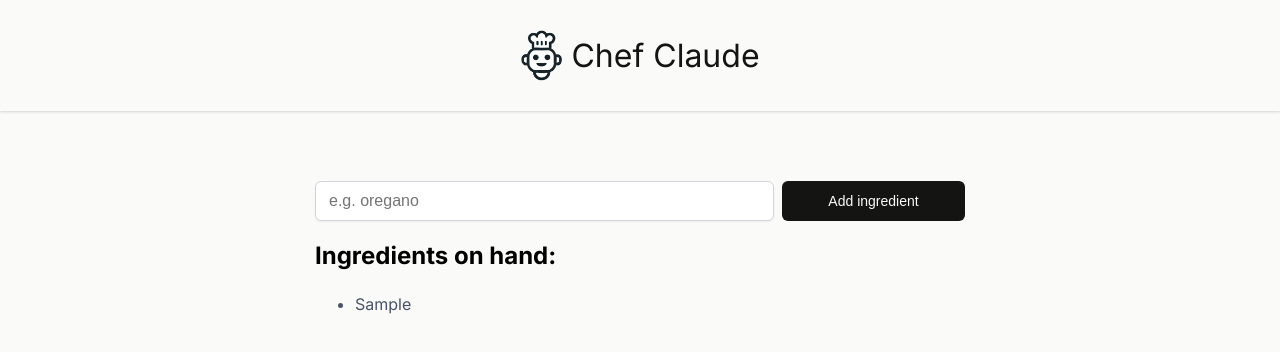
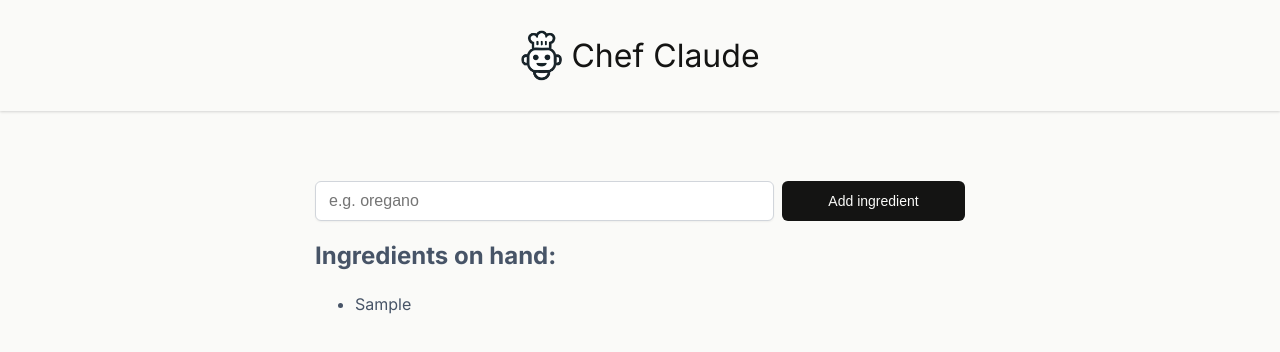
Before and after one commit to Mohammdamin-Sedaghat/Recat_Project_Bunk, a React (Vite) app in the folder chef-claude/: page / in a window 1280 px wide. Both pictures are taken after typing "Sample" into the empty fields and a click on the button "Add ingredient". Shown: the top 352 px of the page. Built offline with nearby package versions, Linux system fonts and the light colour scheme; no server answers; what @huggingface/inference would draw is missing.

Commit message:
improved backend and how the text looks

```diff
--- a/chef-claude/backend.js
+++ b/chef-claude/backend.js
@@ -2,13 +2,13 @@ import { HfInference } from "@huggingface/inference"
 const HF_ACCESS_TOKEN = import.meta.env.VITE_HF_ACCESS_TOKEN
 
 const SYSTEM_PROMPT = `
-You are an assistant that receives a list of ingredients that a user has and suggests a recipe they could make with some or all of those ingredients. You don't need to use every ingredient they mention in your recipe. The recipe can include additional ingredients they didn't mention, but try not to include too many extra ingredients. Format your response in markdown to make it easier to render to a web page
+You are an assistant that receives a list of ingredients that a user has and suggests a clear and concise recipe they could make with some or all of those ingredients. You don't need to use every ingredient they mention in your recipe. The recipe can include additional ingredients they didn't mention, but try not to include too many extra ingredients. Format your response in markdown to make it easier to render to a web page
 `
-// console.log(HF_ACCESS_TOKEN)
+
 const hf = new HfInference(HF_ACCESS_TOKEN)
 
 export async function getRecepie(ingredientArr) {
-    const ingredientsString = ingredientArr.join(', ')
+    const ingredientsString = ingredientArr.join(", ")
 
     try {
         const response = await hf.chatCompletion({
--- a/chef-claude/index.css
+++ b/chef-claude/index.css
@@ -111,3 +111,13 @@ button:active {
     color: #475467;
     line-height: 28px;
 }
+
+.recepie {
+    color: #475467;
+    line-height: 28px;
+    font-size: 18px;
+}
+
+.ingredients_section {
+    color: #475467;
+}
--- a/chef-claude/package.json
+++ b/chef-claude/package.json
@@ -12,7 +12,8 @@
   "dependencies": {
     "@huggingface/inference": "^2.8.1",
     "react": "19.0.0",
-    "react-dom": "19.0.0"
+    "react-dom": "19.0.0",
+    "react-markdown": "^9.0.3"
   },
   "devDependencies": {
     "@eslint/js": "^9.17.0",
--- a/chef-claude/src/ClaudeRecepie.jsx
+++ b/chef-claude/src/ClaudeRecepie.jsx
@@ -1,7 +1,52 @@
+import ReactMarkdown from 'react-markdown'
+
 export default function ClaudeRecepie({markdown}) {
     return (
-        <section>
-            {markdown}
+        <section className='recepie' aria-live='polite'>
+            <h2>Chef Claude Recommends:</h2>
+            <ReactMarkdown>{markdown}</ReactMarkdown>
         </section>
     )
 }
+
+/*
+<section>
+<h2>Chef Claude Recommends:</h2><p>Sure, I'd be happy to help! Based on the ingredients you have, I recommend making a simple and delicious Chicken Parmesan Pasta. Here's the recipe:</p>
+<h4>Chicken Parmesan Pasta</h4>
+<h5>Ingredients</h5>
+<ul>
+<li>8 oz. pasta (any type you have will work)</li>
+<li>1 lb. boneless, skinless chicken breasts</li>
+<li>1 cup grated Parmesan cheese</li>
+<li>1/2 cup grated mozzarella cheese</li>
+<li>1/2 cup breadcrumbs</li>
+<li>1/2 cup milk</li>
+<li>1/2 cup flour</li>
+<li>1/4 cup olive oil</li>
+<li>2 cloves garlic, minced</li>
+<li>1 tsp. dried basil</li>
+<li>1 tsp. dried oregano</li>
+<li>1/2 tsp. salt</li>
+<li>1/2 tsp. black pepper</li>
+<li>1 (24-oz.) jar of your favorite tomato sauce</li>
+<li>Optional: chopped fresh basil and parsley for garnish</li>
+</ul>
+<h5>Instructions</h5>
+<ol>
+<li>Preheat your oven to 450°F (230°C).</li>
+<li>Cook pasta according to package instructions. Drain and set aside.</li>
+<li>Slice the chicken breasts horizontally to create thin cutlets.</li>
+<li>In a shallow dish, combine the flour, half the basil, oregano, salt, and pepper.</li>
+<li>In another shallow dish, combine the breadcrumbs, Parmesan cheese, mozzarella cheese, the remaining basil, and oregano.</li>
+<li>Dip each chicken cutlet in the flour mixture, then dip in the milk, making sure each piece is coated well. Finally, dip the cutlets in the breadcrumb mixture, pressing gently to adhere.</li>
+<li>Heat the olive oil in a large oven-safe skillet over medium-high heat. Add the garlic and sauté until fragrant, about 30 seconds.</li>
+<li>Carefully place the chicken in the skillet and cook for 3-5 minutes on each side or until golden brown.</li>
+<li>Pour the tomato sauce over the chicken in the skillet and bring to a simmer.</li>
+<li>Remove from the heat and add the cooked pasta, stirring well to coat evenly.</li>
+<li>Transfer to the preheated oven and bake for 15-20 minutes or until the sauce is bubbling and the cheese is melted and slightly browned on top.</li>
+<li>If desired, garnish with chopped fresh basil and parsley before serving.</li>
+</ol>
+<p>Enjoy your delicious Chicken Parmesan Pasta!</p>
+</section>
+
+*/
--- a/chef-claude/src/IngredientList.jsx
+++ b/chef-claude/src/IngredientList.jsx
@@ -5,7 +5,7 @@ export default function IngredientList(props) {
     ))
 
     return (
-        <section>
+        <section className="ingredients_section">
             <h2>Ingredients on hand:</h2>
             <ul>
                 {ingredientsListItems}
--- a/chef-claude/src/main.jsx
+++ b/chef-claude/src/main.jsx
@@ -6,7 +6,7 @@ import { getRecepie } from "../backend"
 export default function Main() {
     const [ingredients, setIngredients] = useState([])
     // const [recepieShown, setRecepieShown] = useState(false)
-    const [recepie, setRecepie] = useState([])
+    const [recepie, setRecepie] = useState("")
 
 
     function newIngredient(formData) {
@@ -15,6 +15,7 @@ export default function Main() {
     }
 
     async function toggleRecepie() {
+        console.log("Process Started")
         const markdown = await getRecepie(ingredients)
         setRecepie(markdown)
     }
@@ -37,7 +38,7 @@ export default function Main() {
                     toggleRecepie={toggleRecepie}
                 />
             }
-            {recepie &&
+            {recepie != "" &&
                 <ClaudeRecepie
                     markdown = {recepie}
                 />
```
Also changed, not shown: 1 other file (tests, documents, lock files or other folders).
